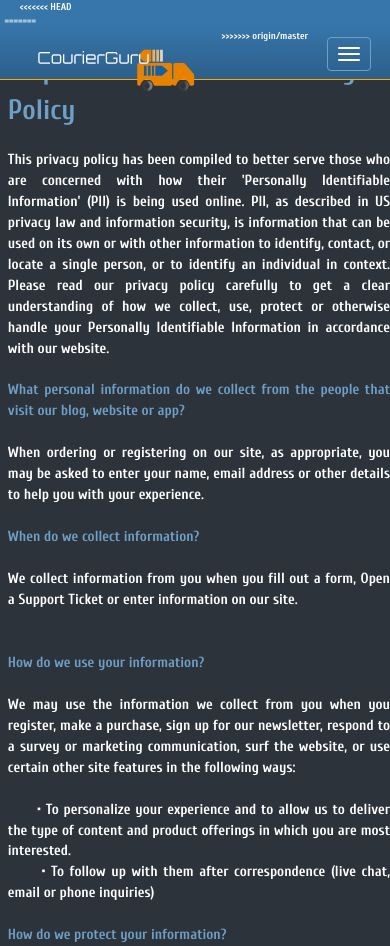
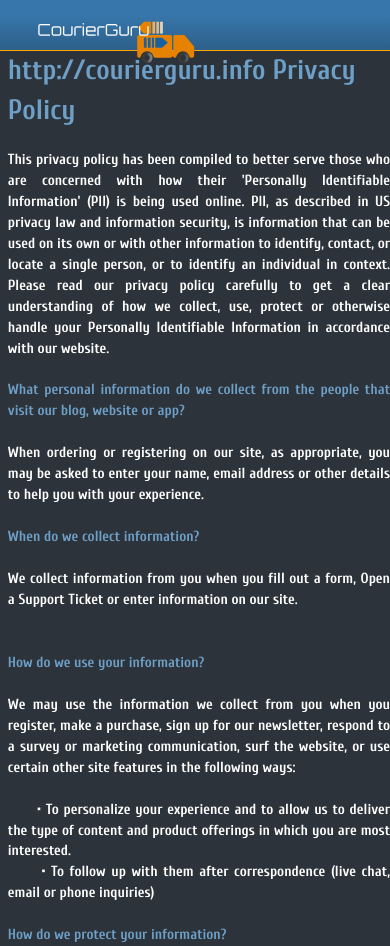
Before and after one commit to jparasha/courierBuddy, a plain HTML site: page privacypolicy.html in a window 390 px wide. Shown: the top 946 px of the page. Drawn offline with nearby package versions, Linux system fonts and the light colour scheme.

Commit message:
updated UI

```diff
--- a/privacypolicy.html
+++ b/privacypolicy.html
@@ -62,17 +62,15 @@
           <body>
             <nav class="navbar navbar-inverse navbar-fixed-top" role="navigation" style="background-color:#255277 !important;">
             <div class="container">
-<<<<<<< HEAD
+
                 <div class="navbar-header">
-=======
-                <div class="navbar-header">
-                    <button type="button" class="navbar-toggle" data-toggle="collapse" data-target=".navbar-collapse">
+                    <!--<button type="button" class="navbar-toggle" data-toggle="collapse" data-target=".navbar-collapse">
                                                                                     <span class="sr-only">Toggle navigation</span>
                                                                                     <span class="icon-bar"></span>
                                                                                     <span class="icon-bar"></span>
                                                                                     <span class="icon-bar"></span>
-                                                                    </button>
->>>>>>> origin/master
+                                                                    </button>-->
+
                     <a class="navbar-brand" href="/"><img class="img-responsive" src="/static/images/Webp.net-resizeimage.png" alt=""></a>
                 </div>
 
--- a/static/css/style.css
+++ b/static/css/style.css
@@ -278,8 +278,7 @@ body {
 	color: indianred !important;
 }
 
-#exp,
-#exp2 {
+#exp, #exp2 {
 	color: #255277 !important;
 }
 
--- a/static/js/ga.js
+++ b/static/js/ga.js
@@ -1,4 +1,4 @@
-
+//
   (function(i,s,o,g,r,a,m){i['GoogleAnalyticsObject']=r;i[r]=i[r]||function(){
   (i[r].q=i[r].q||[]).push(arguments)},i[r].l=1*new Date();a=s.createElement(o),
   m=s.getElementsByTagName(o)[0];a.async=1;a.src=g;m.parentNode.insertBefore(a,m)
--- a/static/js/main.js
+++ b/static/js/main.js
@@ -171,7 +171,7 @@ function deleteTracking(x) {
 	}
 	localStorage.setItem('courierObj', JSON.stringify(deleteObj));
 	var row = x;
-	var row = x;
+	var row = x;//
 	var parent = x.parentNode;
 	var pClass = parent.classList;
 	var tbody = document.getElementsByClassName(pClass);
--- a/static/js/support.js
+++ b/static/js/support.js
@@ -22,7 +22,7 @@ function contact(){
 		"email":email,
 		"issue":issue,
 		"text":text
-	};
+	};//
 	console.log(body);
 
 	var success=document.getElementById('success');
```
Also changed, not shown: static/css/style.min.css, static/js/ga.min.js, static/js/main.min.js, static/js/support.min.js.
